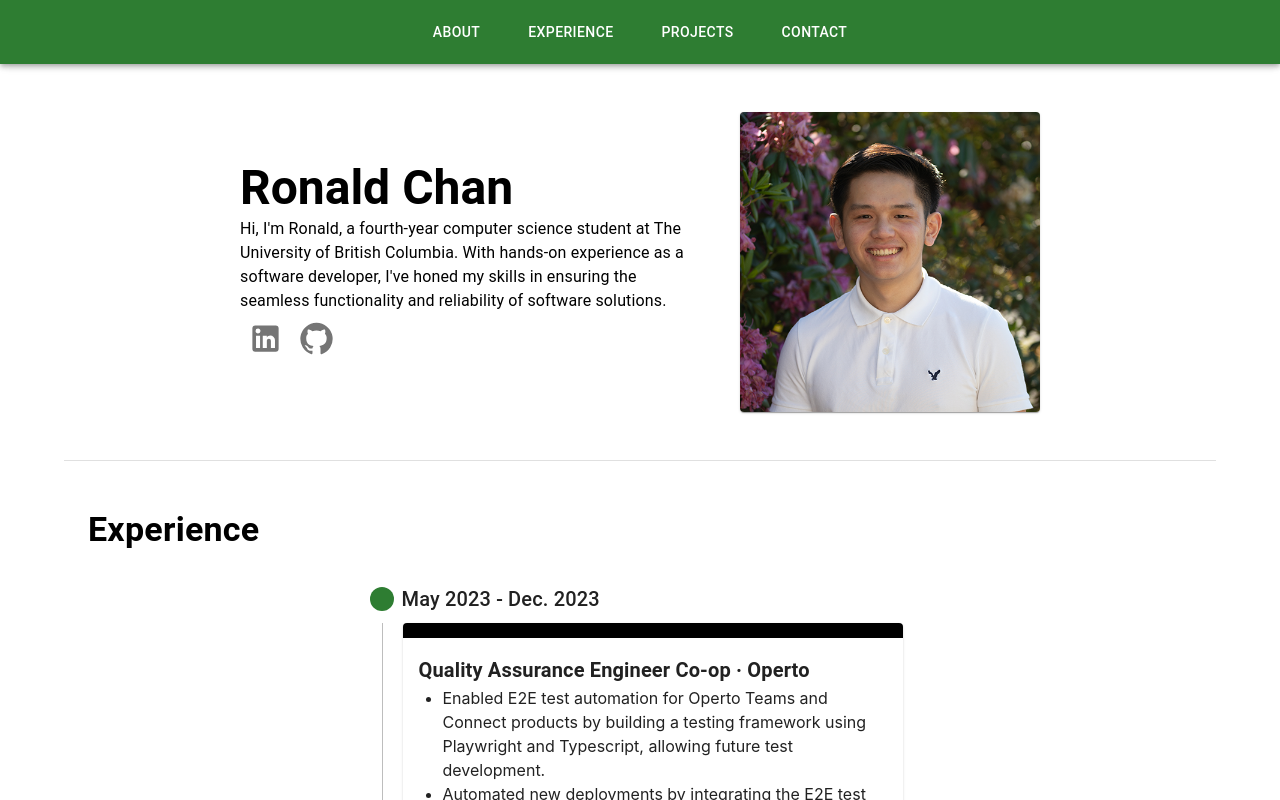
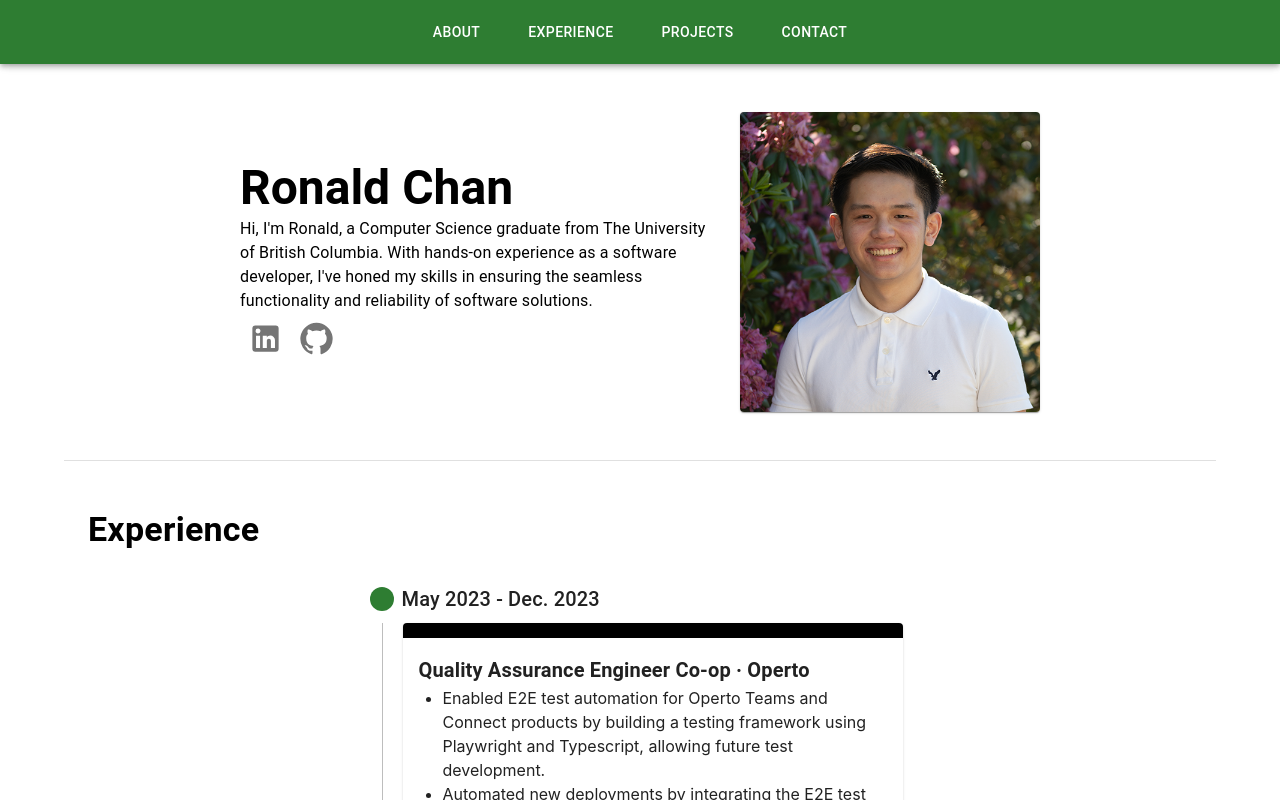
Before and after one commit to ronalldchan/ronalldchan.github.io, a React (Vite) app: page / in a window 1280 px wide. Shown: the top 800 px of the page. Built offline with nearby package versions, Linux system fonts and the light colour scheme.

Commit message:
update about me

```diff
--- a/src/components/AboutMe.tsx
+++ b/src/components/AboutMe.tsx
@@ -14,9 +14,9 @@ function AboutMe() {
                             Ronald Chan
                         </Typography>
                         <Typography variant="body1">
-              Hi, I'm Ronald, a fourth-year computer science student at The University of British Columbia. With
-              hands-on experience as a software developer, I've honed my skills in ensuring the seamless functionality
-              and reliability of software solutions.
+                            Hi, I'm Ronald, a Computer Science graduate from The University of British Columbia. With
+                            hands-on experience as a software developer, I've honed my skills in ensuring the seamless
+                            functionality and reliability of software solutions.
                         </Typography>
                         <Stack direction={"row"}>
                             <IconButton href="https://www.linkedin.com/in/ronald-chan-info/">
```
Lines whose indentation alone changed are shown as unchanged.
